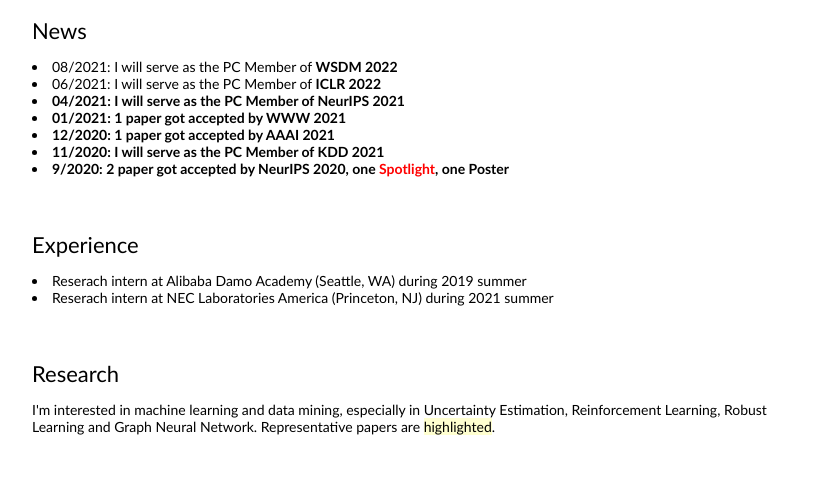
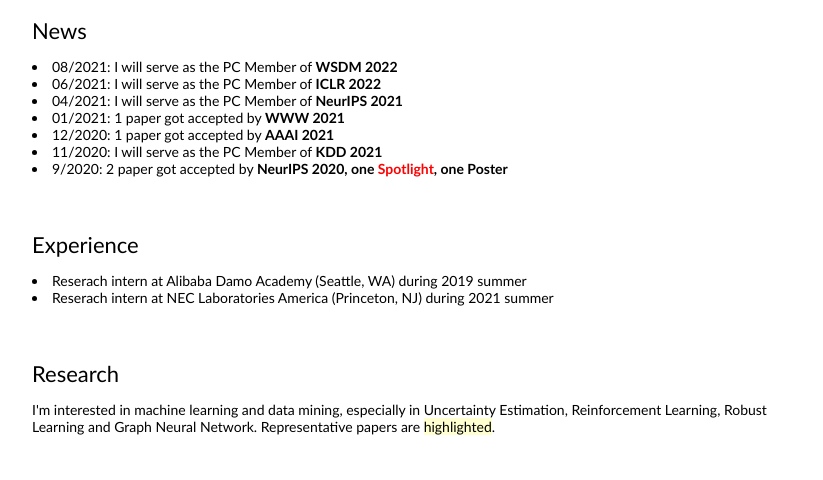
Before and after one commit to zxj32/zxj32.github.io, a plain HTML site: page index.html in a window 1280 px wide. Shown: the part 262-742 px from the top of the page, without its empty margins (228-1051 px from the left). Drawn offline with Linux system fonts and the light colour scheme.

Commit message:
Update index.html

```diff
--- a/index.html
+++ b/index.html
@@ -44,12 +44,12 @@
               <heading>News</heading>
               <p>
                 <li>08/2021: I will serve as the PC Member of <strong>WSDM 2022</strong></li>
-                <li>06/2021: I will serve as the PC Member of <strong>ICLR 2022<strong></li>
-                <li>04/2021: I will serve as the PC Member of <strong>NeurIPS 2021<strong></li>
-                <li>01/2021: 1 paper got accepted by <strong>WWW 2021<strong></li>
-                <li>12/2020: 1 paper got accepted by <strong>AAAI 2021<strong></li>
-                <li>11/2020: I will serve as the PC Member of <strong>KDD 2021<strong></li>
-                <li>9/2020: 2 paper got accepted by <strong>NeurIPS 2020<strong>, one <font color="red"><strong>Spotlight</strong></font>, one <strong>Poster<strong></li>
+                <li>06/2021: I will serve as the PC Member of <strong>ICLR 2022</strong></li>
+                <li>04/2021: I will serve as the PC Member of <strong>NeurIPS 2021</strong></li>
+                <li>01/2021: 1 paper got accepted by <strong>WWW 2021</strong></li>
+                <li>12/2020: 1 paper got accepted by <strong>AAAI 2021</strong></li>
+                <li>11/2020: I will serve as the PC Member of <strong>KDD 2021</strong></li>
+                <li>9/2020: 2 paper got accepted by <strong>NeurIPS 2020<strong>, one <font color="red"><strong>Spotlight</strong></font>, one <strong>Poster</strong></li>
               </p>
               </p>
             </td>
```
